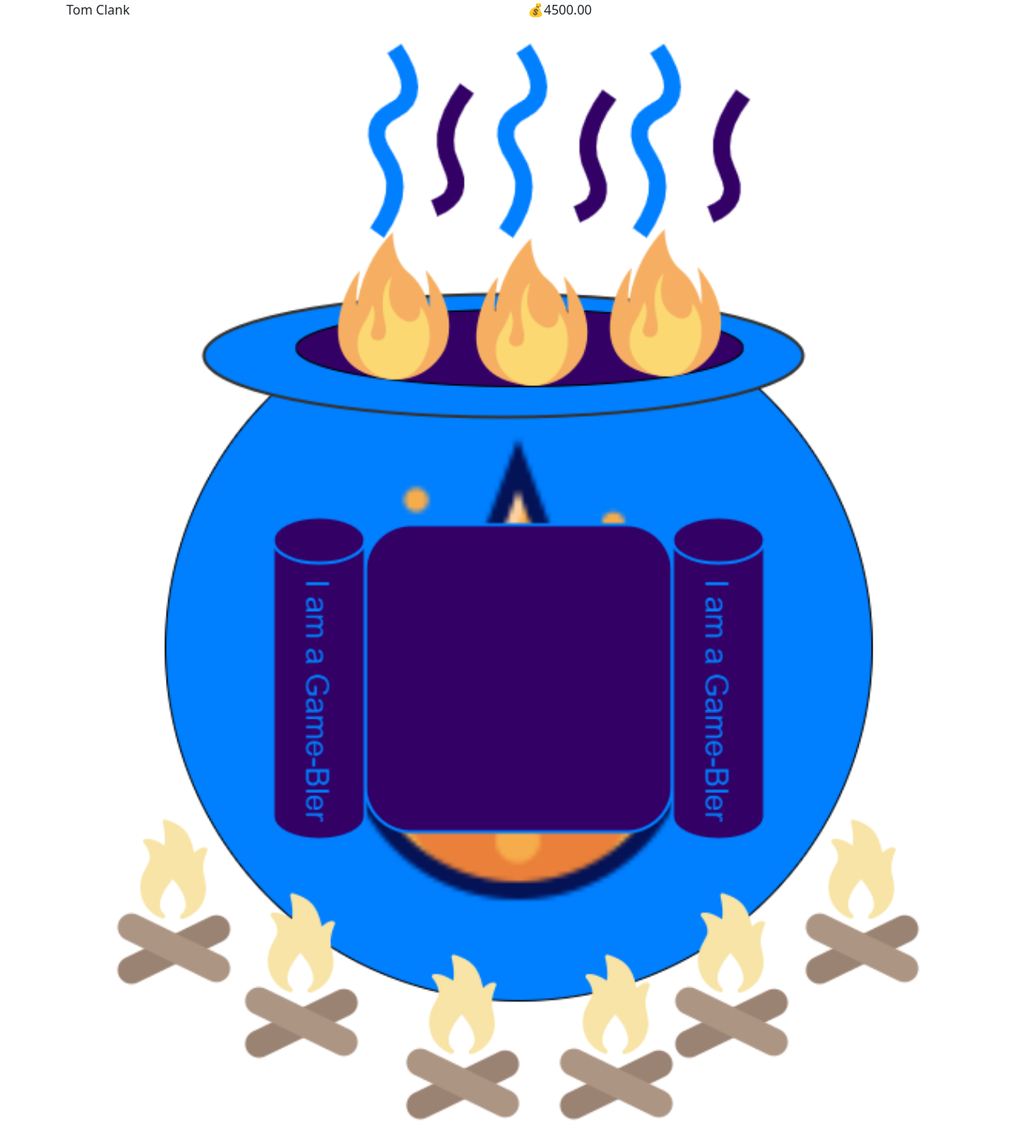
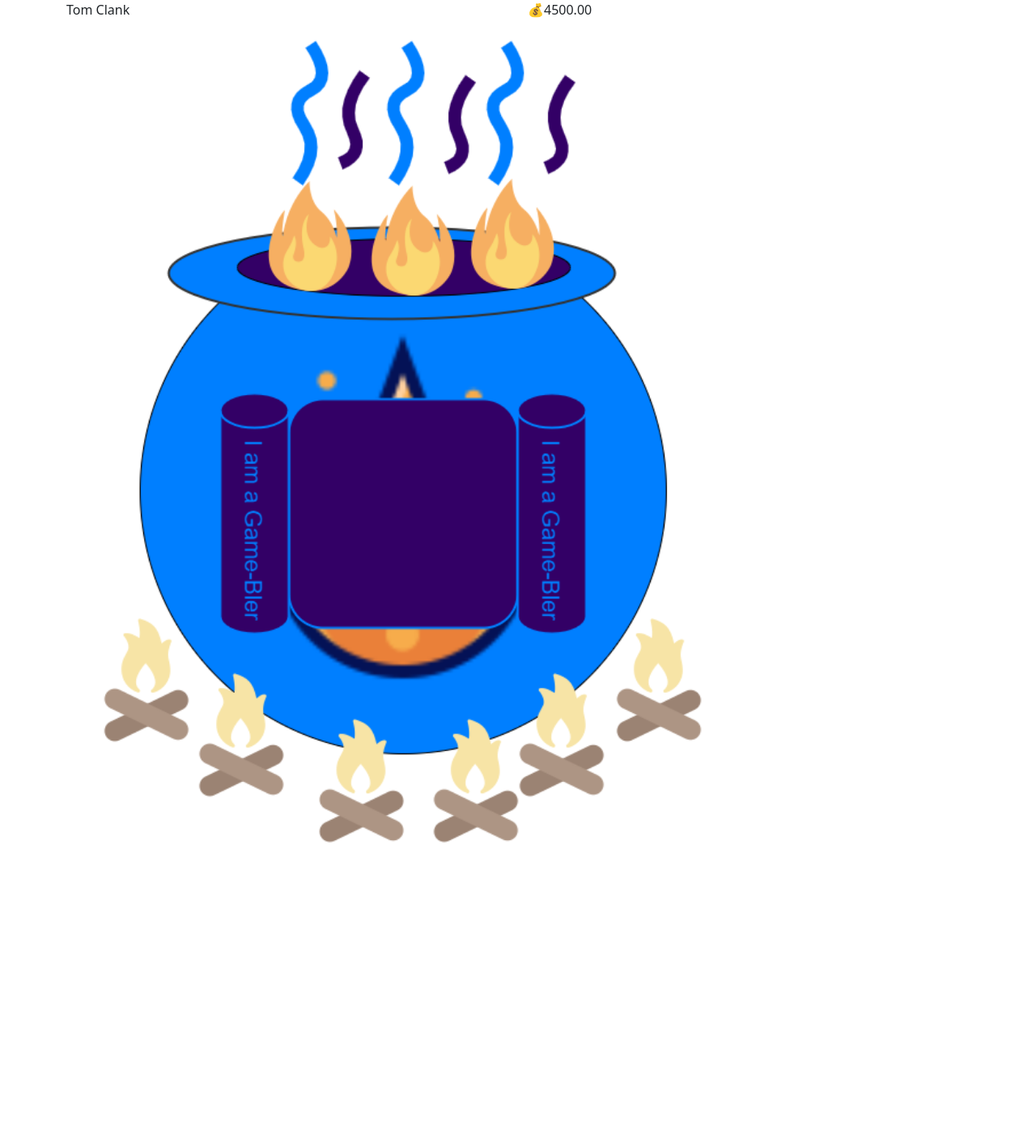
Before and after one commit to shaundiyoung/Gambling, a Flask app: page /landing in a window 1280 px wide. Shown: the whole page at 81% size. After the commit the page ends 1041 px from the top, so only its background shows below. Run offline with Flask 2, Linux system fonts and the light colour scheme; parts of the project's set-up code (start-up, migrations or seed data) failed here and were passed over.

Commit message:
Created the index.js file

```diff
--- a/server.py
+++ b/server.py
@@ -1,5 +1,5 @@
-from models import create_app, db, url_for
-from flask import render_template
+from models import create_app, db
+from flask import render_template, url_for
 
 app = create_app()
 
--- a/templates/index.html
+++ b/templates/index.html
@@ -23,8 +23,8 @@
                     <span> &#128176;</span><span>4500.00</span>
                 </div>
             </div>
-            <div class="row" id="">
-                <img src="static\images\GamblingPot.png" alt="">
+            <div class="row" id="pot">
+                <img class="w-75" src="{{ url_for('static', filename='images/GamblingPot.png') }}" alt="">
             </div>
         </div>
     </div>
```
Also changed, not shown: static/js/index.js (added).
